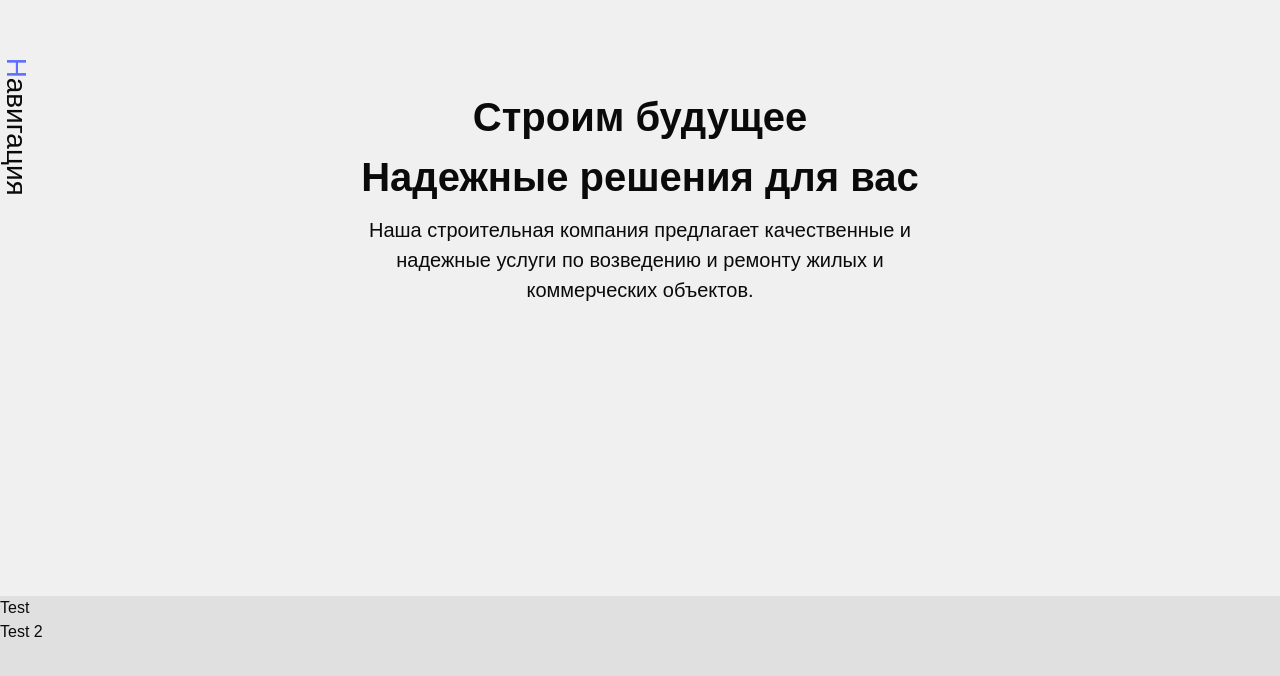
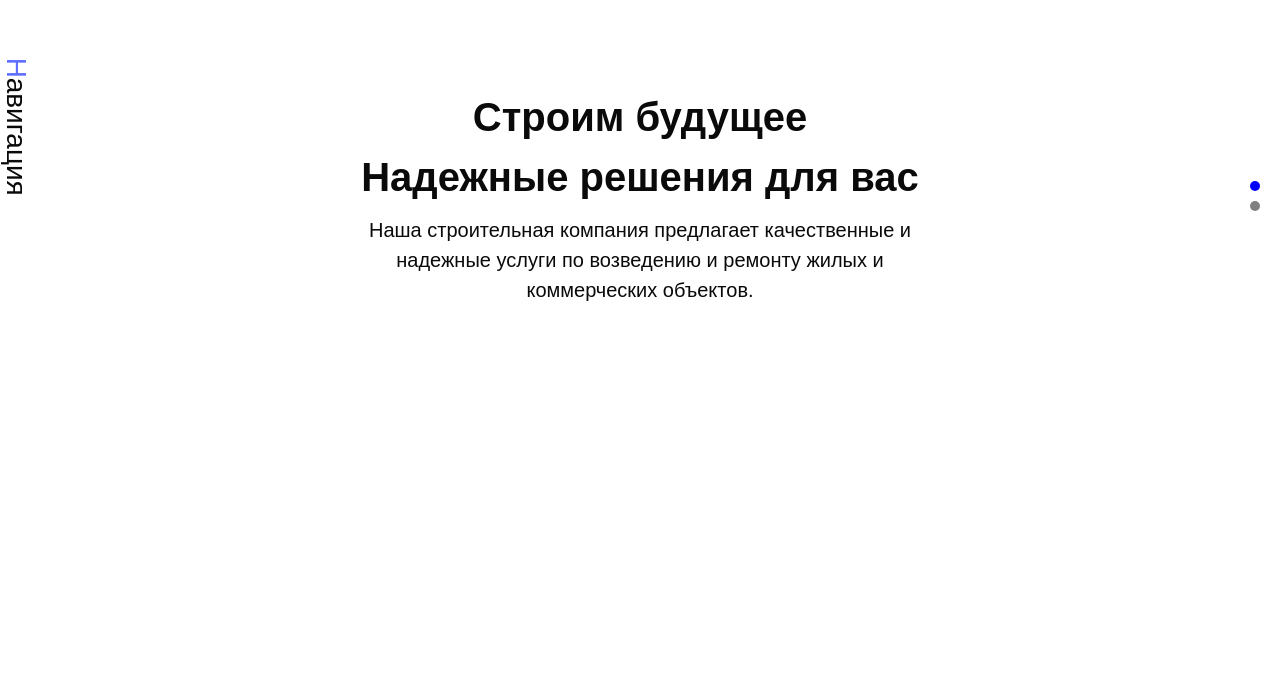
Before and after one commit to Konaisya/build-service, a Next.js app in the folder frontend/: page / in a window 1280 px wide. Shown: the part 204-880 px from the top of the page. Built offline with nearby package versions, Linux system fonts and the light colour scheme.

Commit message:
Slider for main and add framer-motion

```diff
--- a/frontend/package.json
+++ b/frontend/package.json
@@ -15,6 +15,7 @@
     "@radix-ui/react-tooltip": "^1.1.4",
     "class-variance-authority": "^0.7.1",
     "clsx": "^2.1.1",
+    "framer-motion": "^11.16.3",
     "lucide-react": "^0.466.0",
     "motion": "^11.14.4",
     "next": "15.0.3",
--- a/frontend/src/app/page.tsx
+++ b/frontend/src/app/page.tsx
@@ -1,52 +1,212 @@
-"use client"
+"use client";
 
-import "@/styles/main.css"
+import "@/styles/main.css";
+import { useRef, useState, useEffect } from "react";
+import { motion, AnimatePresence } from "framer-motion";
 import Image from "next/image";
-import { useRef } from "react";
 
+type Slide = {
+  src: string;
+  title: string;
+  description: string;
+};
+
+const images: Slide[] = [
+  {
+    src: "/house.jpg",
+    title: "Строим будущее",
+    description: "Надежные решения для вас.",
+  },
+  {
+    src: "/apart.jpg",
+    title: "Качество и инновации",
+    description: "Мы обеспечиваем высокое качество работы и современные технологии.",
+  },
+  {
+    src: "/homes.jpg",
+    title: "Доверие и профессионализм",
+    description: "Работаем с полной ответственностью и профессионализмом.",
+  },
+];
 
 export default function Home() {
   const headerRef = useRef<HTMLDivElement | null>(null);
   const infoRef = useRef<HTMLDivElement | null>(null);
 
+  const [currentIndex, setCurrentIndex] = useState<number>(0);
+  const [activeSection, setActiveSection] = useState<number>(0);
+
+  useEffect(() => {
+    const interval = setInterval(() => {
+      setCurrentIndex((prevIndex) => (prevIndex + 1) % images.length);
+    }, 5000);
+
+    return () => clearInterval(interval);
+  }, []);
+
   const handleScroll = (event: React.WheelEvent<HTMLDivElement>) => {
     event.preventDefault();
 
     if (event.deltaY > 0) {
-      // Scroll down
       if (infoRef.current) {
-        infoRef.current.scrollIntoView({ behavior: 'smooth' });
+        infoRef.current.scrollIntoView({ behavior: "smooth" });
+        setActiveSection(1);
       }
     } else {
-      // Scroll up
       if (headerRef.current) {
-        headerRef.current.scrollIntoView({ behavior: 'smooth' });
+        headerRef.current.scrollIntoView({ behavior: "smooth" });
+        setActiveSection(0);
       }
     }
   };
 
+  const handleNavigationClick = (index: number) => {
+    setActiveSection(index);
+    if (index === 0 && headerRef.current) {
+      headerRef.current.scrollIntoView({ behavior: "smooth" });
+    } else if (index === 1 && infoRef.current) {
+      infoRef.current.scrollIntoView({ behavior: "smooth" });
+    }
+  };
+
+  const imageVariants = {
+    enter: { opacity: 0, x: -200 },
+    center: { opacity: 1, x: 0 },
+    exit: { opacity: 0, x: 200 },
+  };
+
+  const textVariants = {
+    enter: { opacity: 0, x: 200 },
+    center: { opacity: 1, x: 0 },
+    exit: { opacity: 0, x: -200 },
+  };
+
   return (
-    <div onWheel={handleScroll} style={{ overflow: 'hidden' }}>
-      <div className="main-header" ref={headerRef} style={{ height: "100vh", backgroundColor: '#f0f0f0' }}>
+    <div onWheel={handleScroll} style={{ overflow: "hidden" }}>
+      <div
+        className="main-header"
+        ref={headerRef}
+        style={{
+          height: "100vh",
+          position: "relative",
+          display: "flex",
+          justifyContent: "center",
+          alignItems: "center",
+        }}
+      >
         <div className="main-header-text">
           <h1 className="main-header-h1">Строим будущее</h1>
           <h1 className="main-header-h1">Надежные решения для вас</h1>
           <p className="main-header-p">
-            Наша строительная компания предлагает качественные и надежные услуги по возведению и ремонту жилых и коммерческих объектов.
+            Наша строительная компания предлагает качественные и надежные услуги
+            по возведению и ремонту жилых и коммерческих объектов.
           </p>
         </div>
       </div>
-      <div className="info-main" ref={infoRef} style={{ height: "100vh", backgroundColor: '#e0e0e0' }}>
-        <div className="info-main-text">
-          <h1 className="info-main-text-h1">Test</h1>
-          <p className="info-main-text-p">Test 2</p>
+
+
+      <div
+        className="info-main"
+        ref={infoRef}
+        style={{
+          height: "100vh",
+          display: "flex",
+          alignItems: "center",
+          justifyContent: "center",
+        }}
+      >
+        <AnimatePresence mode="wait">
+          <motion.div
+            key={currentIndex}
+            initial="center"
+            animate="center"
+            exit="center"
+            style={{
+              display: "flex",
+              alignItems: "center",
+              gap: "20px",
+              position: "relative",
+            }}
+          >
+            <motion.div
+              key={images[currentIndex].title}
+              initial="enter"
+              animate="center"
+              exit="exit"
+              variants={textVariants}
+              transition={{ duration: 0.8, ease: "easeInOut" }}
+              style={{
+                flex: 1,
+                textAlign: "left",
+                color: "#333",
+              }}
+            >
+              <h1 style={{ fontSize: "2rem", marginBottom: "1rem" }}>
+                {images[currentIndex].title}
+              </h1>
+              <p style={{ fontSize: "1rem", color: "#555" }}>
+                {images[currentIndex].description}
+              </p>
+            </motion.div>
+            <motion.div
+              key={images[currentIndex].src}
+              initial="enter"
+              animate="center"
+              exit="exit"
+              variants={imageVariants}
+              transition={{ duration: 0.8, ease: "easeInOut" }}
+              style={{
+                flex: 1,
+                position: "relative",
+                width: "600px",
+                height: "400px",
+              }}
+            >
+              <Image
+                src={images[currentIndex].src}
+                alt={images[currentIndex].title}
+                fill
+                style={{
+                  objectFit: "cover",
+                  borderRadius: "10px",
+                  transform: "translate(0, 0)",
+                }}
+                priority={currentIndex === 0}
+              />
+            </motion.div>
+          </motion.div>
+        </AnimatePresence>
+      </div>
+      <div
+        style={{
+          position: "fixed",
+          right: "20px",
+          top: "50%",
+          transform: "translateY(-50%)",
+          display: "flex",
+          flexDirection: "column",
+          gap: "10px",
+        }}>
+        <div
+          onClick={() => handleNavigationClick(0)}
+          style={{
+            width: "10px",
+            height: "10px",
+            borderRadius: "50%",
+            backgroundColor: activeSection === 0 ? "blue" : "gray",
+            cursor: "pointer",
+          }}>
         </div>
-        <div className="container-info-img">
-          <div className="info-img">
-
-          </div>
-        </div>
+        <div
+          onClick={() => handleNavigationClick(1)}
+          style={{
+            width: "10px",
+            height: "10px",
+            borderRadius: "50%",
+            backgroundColor: activeSection === 1 ? "blue" : "gray",
+            cursor: "pointer",
+          }}></div>
       </div>
     </div>
   );
-};
+}
--- a/frontend/src/components/ui/cardService.tsx
+++ b/frontend/src/components/ui/cardService.tsx
@@ -1,7 +1,7 @@
 import "@/styles/cardService.css";
 import { Button } from "./button";
 import Link from "next/link";
-
+import Image from "next/image";
 
 export const statuses: Status[] = [
     { id: 1, name: "Available" },
@@ -44,7 +44,7 @@ export const bathroomStatuses: BathroomStatus[] = [
     { id: 2, name: "Separate" }
 ];
 
-type Apartment = {
+export type Apartment = {
     id: number;
     name: string;
     description: string;
@@ -54,15 +54,12 @@ type Apartment = {
     price: number;
     houseId?: number;
     id_balcony?: {
-        // id: number;
         balcony_status: BalconyStatus;
     }
     id_bathrooms?: {
-        // id: number;
         bathroom_status: BathroomStatus;
     }
 };
-
 
 export const apartments: Apartment[] = [
     {
@@ -100,6 +97,16 @@ export const apartments: Apartment[] = [
         area: 150,
         price: 150000,
         houseId: 1
+    },
+    {
+        id: 4,
+        name: "Квартира 4",
+        description: "Luxurious and spacious",
+        image: "#",
+        rooms: 4,
+        area: 150,
+        price: 150000,
+        houseId: 1
     }
 ];
 
@@ -117,7 +124,7 @@ export const card_service: Houses[] = [
         id: 2,
         title: "Card 2",
         description: "This is card 2",
-        images: ["https://picsum.photos/200/300"],
+        images: ["apart.jpg"],
         floors: 10,
         statusId: 1,
         apartments: []
@@ -126,7 +133,7 @@ export const card_service: Houses[] = [
         id: 3,
         title: "Card 3",
         description: "This is card 3",
-        images: ["https://picsum.photos/200/300"],
+        images: ["apart.jpg"],
         floors: 8,
         statusId: 2
     }
@@ -137,11 +144,17 @@ const CardService = () => {
         <div className="card-container">
             {card_service.map((card) => (
                 <div className="card" key={card.id}>
-                    <img src={card.images[0]} alt={card.title} className="card-image" />
+                    <Image
+                        width={400}
+                        height={400}
+                        src={card.images[0].startsWith('http') ? card.images[0] : `/${card.images[0]}`}
+                        alt={card.title}
+                        className="card-image"
+                    />
                     <div className="card-content">
                         <h3 className="card-title">{card.title}</h3>
                         <p className="card-description">{card.description}</p>
-                        <Link href={`/services/${card.id}`}>
+                        <Link href={`/services/${card.id}`} prefetch={true}>
                             <Button className="card-button">Подробнее</Button>
                         </Link>
                     </div>
```
Also changed, not shown: frontend/src/app/services/[id]/page.tsx (+44 -14 lines), frontend/public/arrow.svg (added), 1 other file (tests, documents, lock files or other folders).
